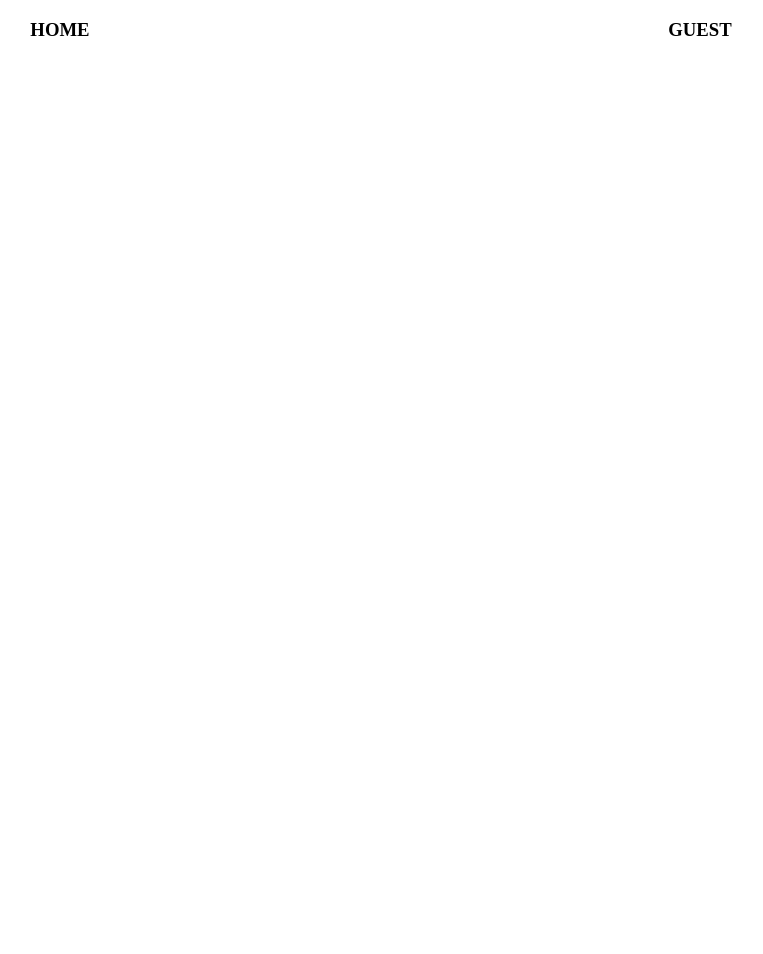
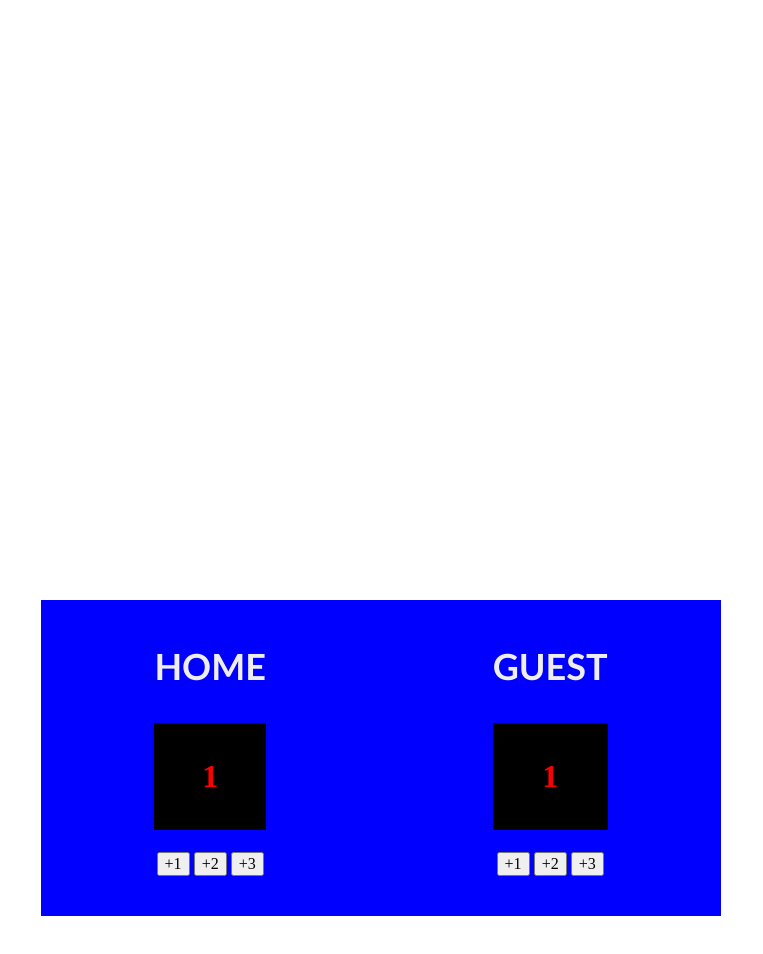
Before and after one commit to JohneyLo007/ScoreBoard, a website built with Vite: page index.html in a window 1280 px wide. Shown: the top 954 px of the page, without its empty margins (259-1022 px from the left). Before the commit the page ends 800 px from the top, so only its background shows below. Built offline with nearby package versions, Linux system fonts and the light colour scheme.

Commit message:
Updated Html and CSS

```diff
--- a/index.css
+++ b/index.css
@@ -5,4 +5,23 @@ body {
 .container {
     display: flex;
     justify-content: space-around;
+    background-color: blue;
+    padding: 10px 0px 40px;
+    text-align:center;
+    margin: 600px 300px;
+
 }
+
+h3{
+    color:#eeeeee;
+    font-size: 36px;
+    font-family: 'Gill Sans', 'Gill Sans MT', Calibri, 'Trebuchet MS', sans-serif;
+    font-weight: bold;
+
+}
+
+h1{
+    background-color: black;
+    color:red;
+    padding: 35px;
+}
--- a/index.html
+++ b/index.html
@@ -6,9 +6,17 @@
         <div class="container">
             <div>
                 <h3>HOME</h3>
+                <h1>1</h1>
+                <button>+1</button>
+                <button>+2</button>
+                <button>+3</button>
             </div>
             <div>
                 <h3>GUEST</h3>
+                <h1>1</h1>
+                <button>+1</button>
+                <button>+2</button>
+                <button>+3</button>
             </div>
         </div>
         <script src="index.js"></script>
```
